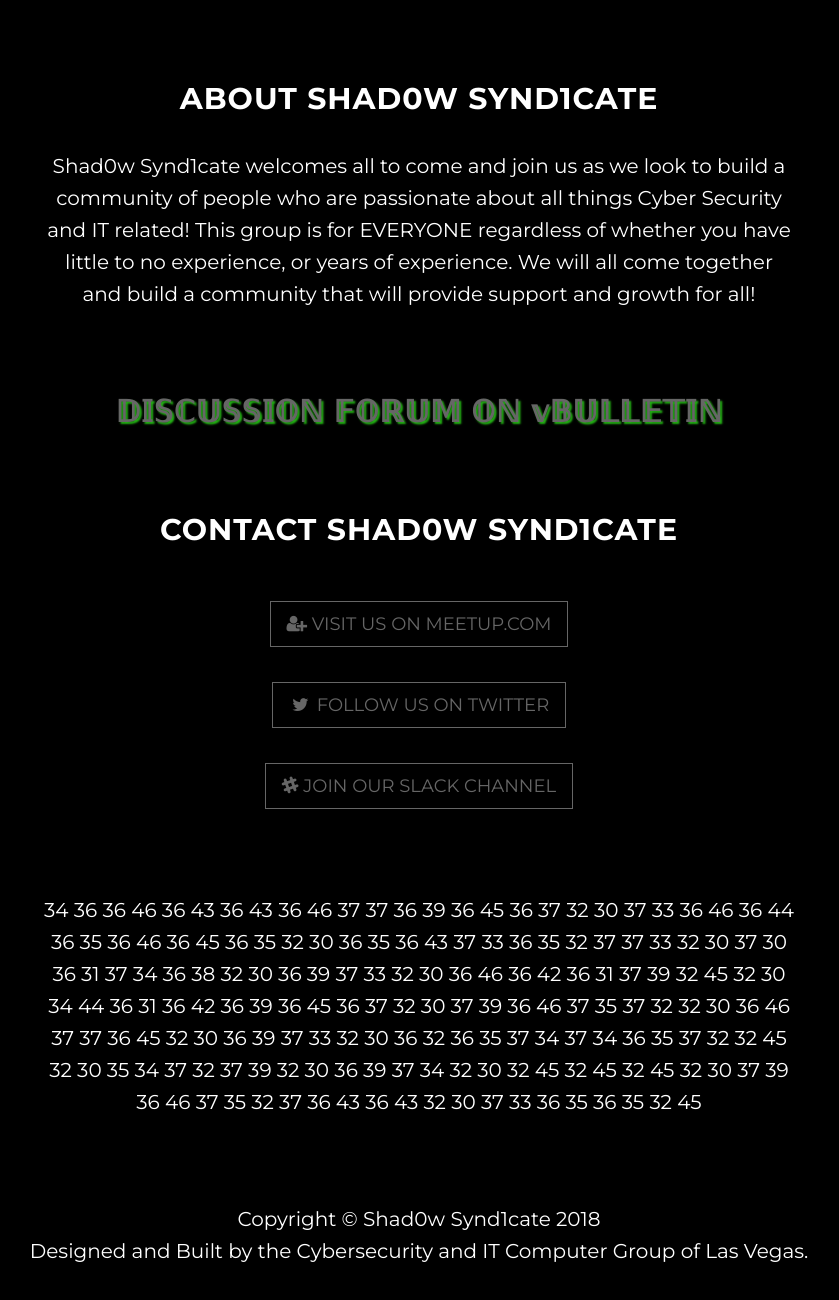
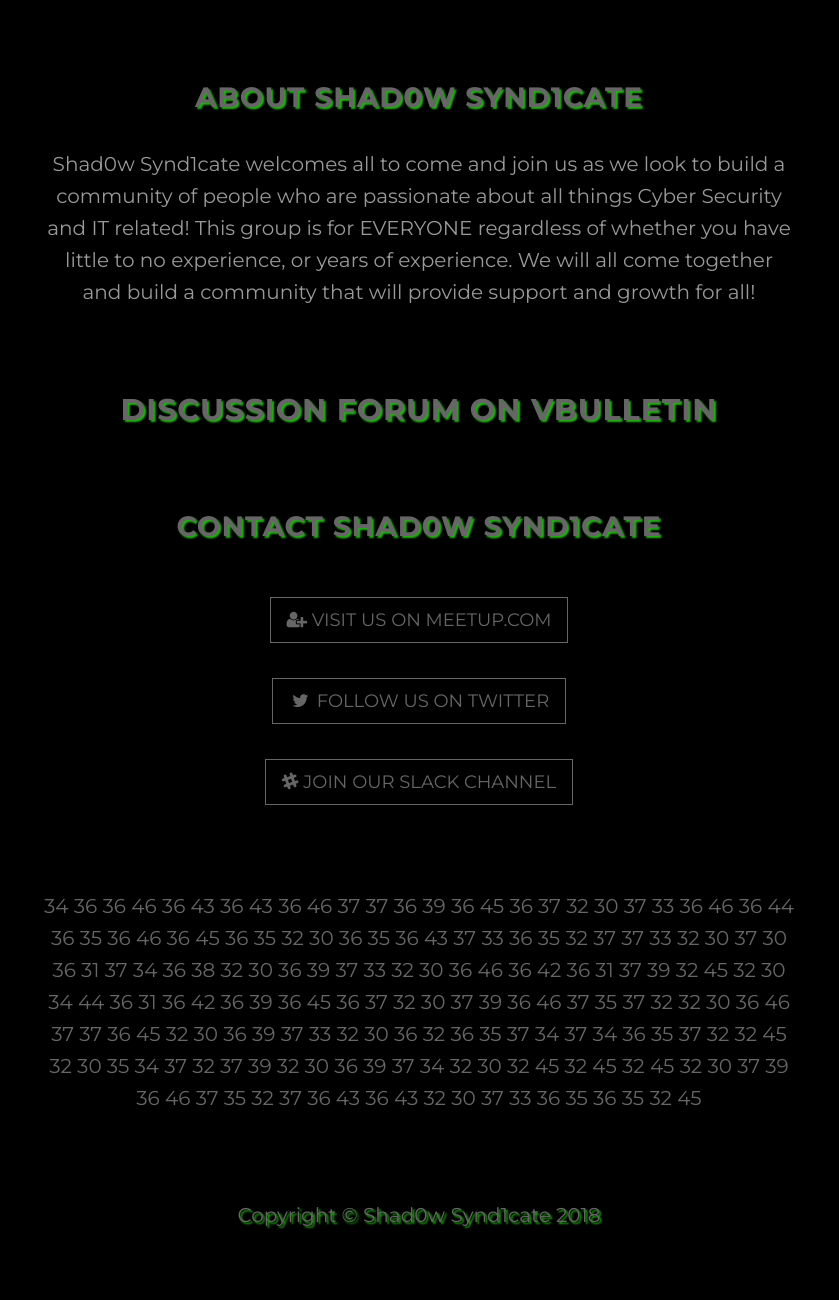
Before and after one commit to bgroveben/my_api, a plain HTML site: page index.html in a window 1280 px wide. Shown: the part 768-2068 px from the top of the page, without its empty margins (221-1060 px from the left). Drawn offline with nearby package versions, Linux system fonts and the light colour scheme.

Commit message:
Edit text, colors, and link text

```diff
--- a/index.html
+++ b/index.html
@@ -102,8 +102,8 @@
     <section id="about" class="container content-section text-center">
         <div class="row">
             <div class="col-lg-8 col-lg-offset-2">
-                <h2>About &#83;&#72;&#65;&#68;&#48;&#87;&#32;&#83;&#89;&#78;&#68;&#49;&#67;&#65;&#84;&#69;</h2>
-                <p> &#83;&#104;&#97;&#100;&#48;&#119;&#32;&#83;&#121;&#110;&#100;&#49;&#99;&#97;&#116;&#101; welcomes all to come and join us as we look to build a community of people who are passionate about all things Cyber Security and IT related! This group is for EVERYONE regardless of whether you have little to no experience, or years of experience. We will all come together and build a community that will provide support and growth for all! </p>
+                <h2 class="intro-text" style="color: #666666">About &#83;&#72;&#65;&#68;&#48;&#87;&#32;&#83;&#89;&#78;&#68;&#49;&#67;&#65;&#84;&#69;</h2>
+                <p style="color: #999999"> &#83;&#104;&#97;&#100;&#48;&#119;&#32;&#83;&#121;&#110;&#100;&#49;&#99;&#97;&#116;&#101; welcomes all to come and join us as we look to build a community of people who are passionate about all things Cyber Security and IT related! This group is for EVERYONE regardless of whether you have little to no experience, or years of experience. We will all come together and build a community that will provide support and growth for all! </p>
             </div>
         </div>
     </section>
@@ -111,8 +111,12 @@
     <!-- Link to Shad0w Synd1cate Discussion Forum on vBulletin -->
     <section id="forum" class="container content-section text-center">
         <div class="row">
-            <div class="col-lg-8 col-lg-offset-2">
+            <div class="intro-text col-lg-8 col-lg-offset-2">
+                <!--
                 <h2><a style="color: #666666" href="http://shad0wsynd1cate.com/index.php", target="_blank">&Dopf;&Iopf;&Sopf;&Copf;&Uopf;&Sopf;&Sopf;&Iopf;&Oopf;&Nopf; &Fopf;&Oopf;&Ropf;&Uopf;&Mopf; &Oopf;&Nopf; &vopf;&Bopf;&Uopf;&Lopf;&Lopf;&Eopf;&Topf;&Iopf;&Nopf;</a>
+                </h2>
+                -->
+                <h2><a style="color: #666666" href="http://shad0wsynd1cate.com/index.php", target="_blank">Discussion Forum on vBulletin</a>
                 </h2>
             </div>
         </div>
@@ -122,7 +126,7 @@
     <section id="contact" class="container content-section text-center">
         <div class="row">
             <div class="col-lg-8 col-lg-offset-2">
-                <h2>Contact &#83;&#72;&#65;&#68;&#48;&#87;&#32;&#83;&#89;&#78;&#68;&#49;&#67;&#65;&#84;&#69;</h2>
+                <h2 class="intro-text" style="color: #666666">Contact &#83;&#72;&#65;&#68;&#48;&#87;&#32;&#83;&#89;&#78;&#68;&#49;&#67;&#65;&#84;&#69;</h2>
                 <br />
                 <p>
                   <a href="https://www.meetup.com/Cyber-Security-and-IT-Computer-Group-of-Las-Vegas/" class="btn btn-default btn-lg" target="_blank"><i class="fa fa-user-plus"></i><span class="network-name"> Visit us on meetup.com</span></a>
@@ -141,7 +145,7 @@
     <section id="easter-egg" class="container content-section text-center">
         <div class="row">
             <div class="col-lg-8 col-lg-offset-2">
-                <p>
+                <p style="color: #666666">
                   <!--
 
                   Welcome to the source code and the hint that was promised.
@@ -162,9 +166,8 @@
 
     <!-- Footer -->
     <footer>
-        <div class="container text-center">
+        <div class="intro-text container text-center" style="color: #666666">
             <p>Copyright &copy; &#83;&#104;&#97;&#100;&#48;&#119;&#32;&#83;&#121;&#110;&#100;&#49;&#99;&#97;&#116;&#101; 2018</p>
-            <p>Designed and Built by the Cybersecurity and IT Computer Group of Las Vegas.</p>
         </div>
     </footer>
 
```
